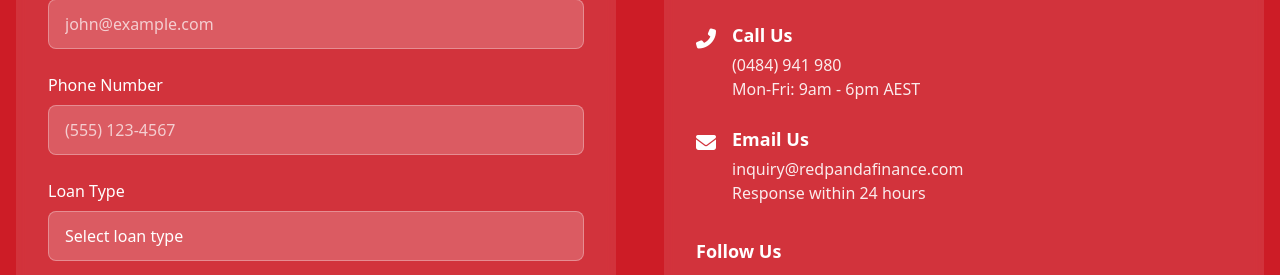
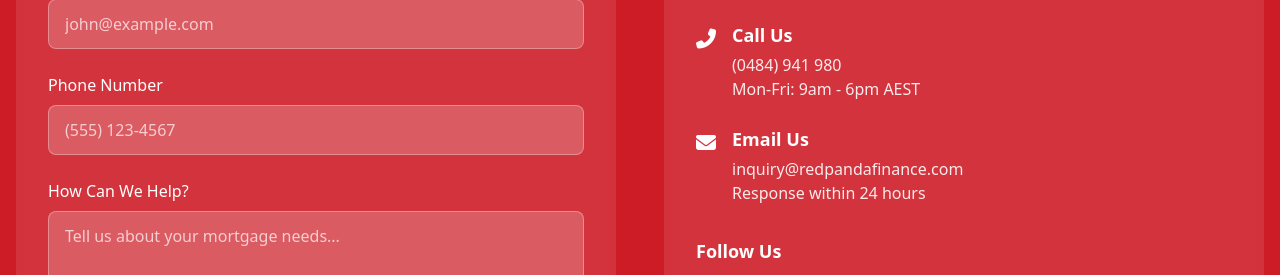
Before and after one commit to Sushant11/RedPanda, a plain HTML site: page index.html in a window 1280 px wide. Shown: the part 4187-4462 px from the top of the page. Drawn offline with nearby package versions, Linux system fonts and the light colour scheme.

Commit message:
loan-type-remove

```diff
--- a/index.html
+++ b/index.html
@@ -691,18 +691,6 @@
                                 placeholder="(555) 123-4567">
                         </div>
                         <div class="mb-6">
-                            <label for="loan-type" class="block mb-2 font-medium">Loan Type</label>
-                            <select id="loan-type"
-                                class="w-full px-4 py-3 bg-white bg-opacity-20 border border-white border-opacity-30 rounded-lg focus:outline-none focus:ring-2 focus:ring-white focus:ring-opacity-50 appearance-none">
-                                <option value="" disabled selected>Select loan type</option>
-                                <option value="purchase">Home Purchase</option>
-                                <option value="refinance">Refinance</option>
-                                <option value="investment">Investment Property</option>
-                                <option value="construction">Construction Loan</option>
-                                <option value="first-home">First Home Buyer</option>
-                            </select>
-                        </div>
-                        <div class="mb-6">
                             <label for="message" class="block mb-2 font-medium">How Can We Help?</label>
                             <textarea id="message" rows="4"
                                 class="w-full px-4 py-3 bg-white bg-opacity-20 border border-white border-opacity-30 rounded-lg focus:outline-none focus:ring-2 focus:ring-white focus:ring-opacity-50 placeholder-white placeholder-opacity-70"
```
